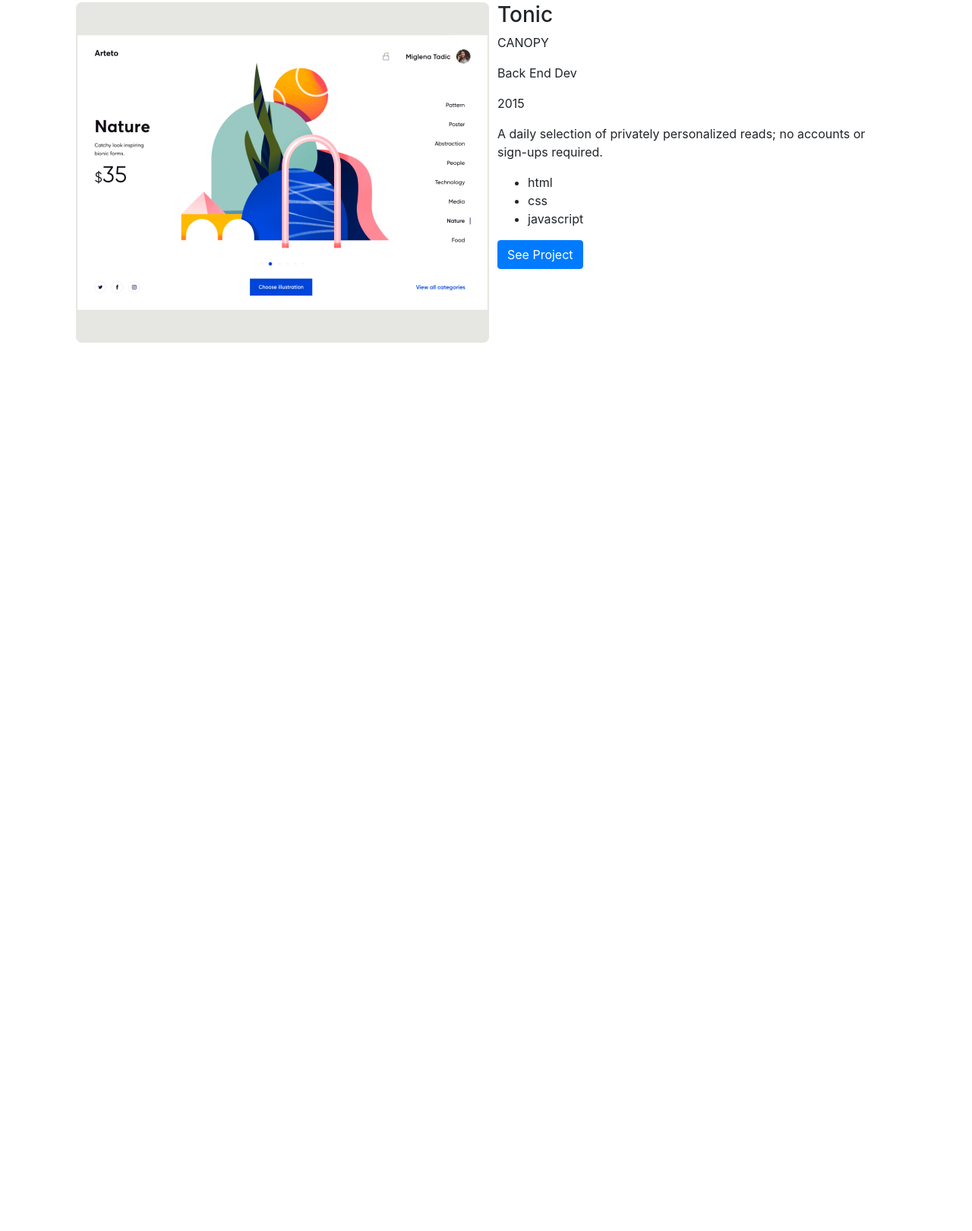
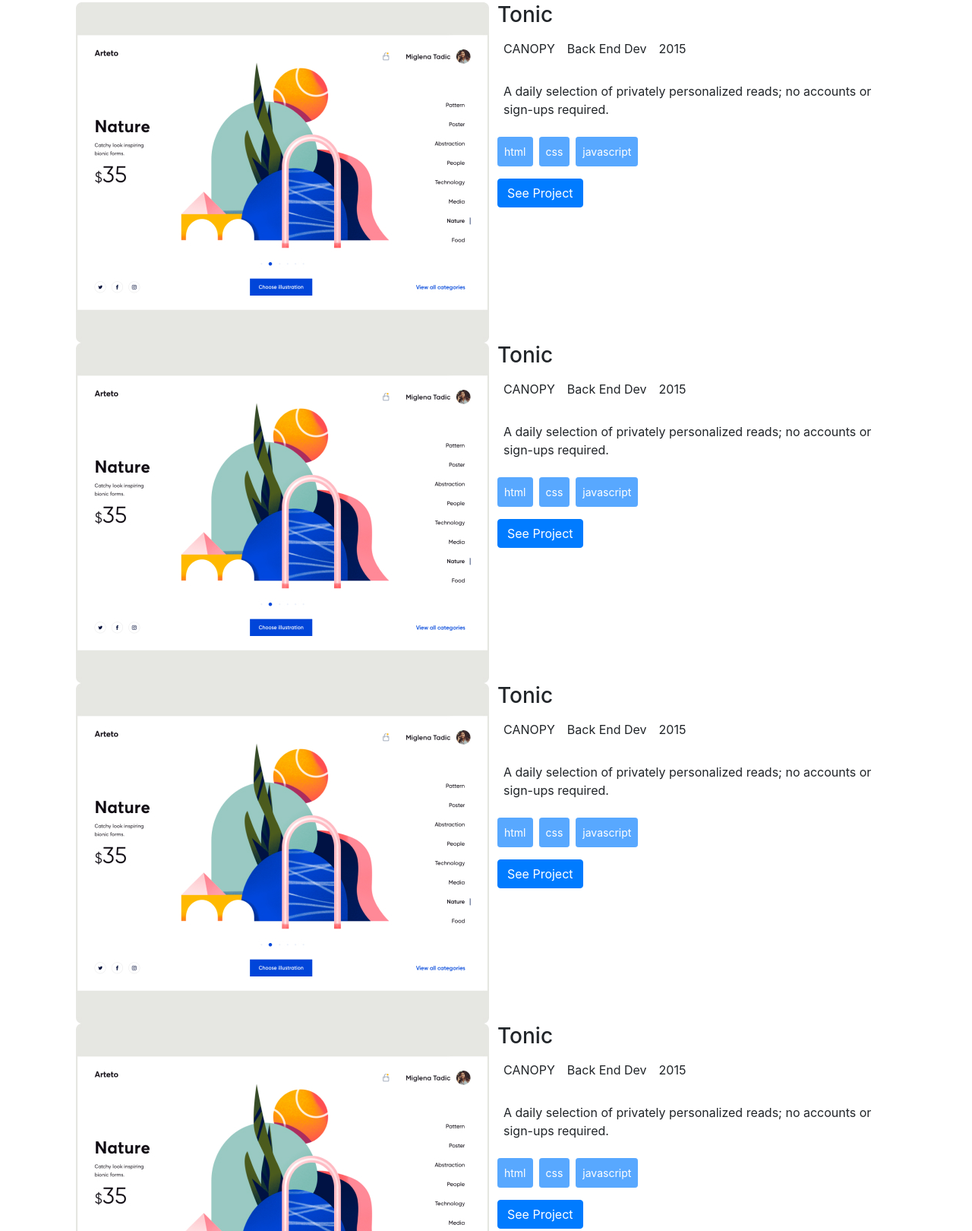
Before and after one commit to razvanso/bootstrap-portfolio, a plain HTML site: page index.html in a window 1280 px wide. Shown: the part 351-1971 px from the top of the page at 76% size. Before the commit the page ends 802 px from the top, so only its background shows below. Drawn offline with nearby package versions, Linux system fonts and the light colour scheme.

Commit message:
Add projects section

```diff
--- a/index.html
+++ b/index.html
@@ -56,24 +56,93 @@
 
   <section class="portfolio container">
 
-    <div class="row">
-      <picture class="col-6">
+    <div class="row mb-8">
+      <picture class="col-6 gap-5">
         <source srcset="images/works/project_01.main_snapshot_295w.jpg" media="(max-width: 400px)">
         <source srcset="images/works/project_01.main_snapshot_544w.jpg" media="(min-width: 400px)">
         <img src="images/works/project_01.main_snapshot_544w.jpg" alt="">
       </picture>
       <div class="col-6">
+        <h3>Tonic</h3>
+        <div class="d-flex flex-row">
+          <p class="p-2">CANOPY</p>
+          <p class="p-2">Back End Dev</p>
+          <p class="p-2">2015</p>
+        </div>
+        <p class=" p-2 card-text">A daily selection of privately personalized reads; no accounts or sign-ups required.</p>
+        <ul class="d-flex flex-row list-unstyled">
+          <li class="p-2 btn btn-primary btn-sm disabled mr-2">html</li>
+          <li class="p-2 btn btn-primary btn-sm disabled mr-2">css</li>
+          <li class="p-2 btn btn-primary btn-sm disabled mr-2">javascript</li>
+        </ul>
+        <a href="#" class="btn btn-primary">See Project</a>
+      </div>
+    </div>
 
-        <h3 class="">Tonic</h3>
+    <div class="row mb-8">
+      <picture class="col-6 gap-5">
+        <source srcset="images/works/project_01.main_snapshot_295w.jpg" media="(max-width: 400px)">
+        <source srcset="images/works/project_01.main_snapshot_544w.jpg" media="(min-width: 400px)">
+        <img src="images/works/project_01.main_snapshot_544w.jpg" alt="">
+      </picture>
+      <div class="col-6">
+        <h3>Tonic</h3>
+        <div class="d-flex flex-row">
+          <p class="p-2">CANOPY</p>
+          <p class="p-2">Back End Dev</p>
+          <p class="p-2">2015</p>
+        </div>
+        <p class=" p-2 card-text">A daily selection of privately personalized reads; no accounts or sign-ups required.</p>
+        <ul class="d-flex flex-row list-unstyled">
+          <li class="p-2 btn btn-primary btn-sm disabled mr-2">html</li>
+          <li class="p-2 btn btn-primary btn-sm disabled mr-2">css</li>
+          <li class="p-2 btn btn-primary btn-sm disabled mr-2">javascript</li>
+        </ul>
+        <a href="#" class="btn btn-primary">See Project</a>
+      </div>
+    </div>
 
-        <p>CANOPY</p>
-        <p>Back End Dev</p>
-        <p>2015</p>
-        <p class="card-text">A daily selection of privately personalized reads; no accounts or sign-ups required.</p>
-        <ul>
-          <li>html</li>
-          <li>css</li>
-          <li>javascript</li>
+    <div class="row mb-8">
+      <picture class="col-6 gap-5">
+        <source srcset="images/works/project_01.main_snapshot_295w.jpg" media="(max-width: 400px)">
+        <source srcset="images/works/project_01.main_snapshot_544w.jpg" media="(min-width: 400px)">
+        <img src="images/works/project_01.main_snapshot_544w.jpg" alt="">
+      </picture>
+      <div class="col-6">
+        <h3>Tonic</h3>
+        <div class="d-flex flex-row">
+          <p class="p-2">CANOPY</p>
+          <p class="p-2">Back End Dev</p>
+          <p class="p-2">2015</p>
+        </div>
+        <p class=" p-2 card-text">A daily selection of privately personalized reads; no accounts or sign-ups required.</p>
+        <ul class="d-flex flex-row list-unstyled">
+          <li class="p-2 btn btn-primary btn-sm disabled mr-2">html</li>
+          <li class="p-2 btn btn-primary btn-sm disabled mr-2">css</li>
+          <li class="p-2 btn btn-primary btn-sm disabled mr-2">javascript</li>
+        </ul>
+        <a href="#" class="btn btn-primary">See Project</a>
+      </div>
+    </div>
+
+    <div class="row mb-8">
+      <picture class="col-6 gap-5">
+        <source srcset="images/works/project_01.main_snapshot_295w.jpg" media="(max-width: 400px)">
+        <source srcset="images/works/project_01.main_snapshot_544w.jpg" media="(min-width: 400px)">
+        <img src="images/works/project_01.main_snapshot_544w.jpg" alt="">
+      </picture>
+      <div class="col-6">
+        <h3>Tonic</h3>
+        <div class="d-flex flex-row">
+          <p class="p-2">CANOPY</p>
+          <p class="p-2">Back End Dev</p>
+          <p class="p-2">2015</p>
+        </div>
+        <p class=" p-2 card-text">A daily selection of privately personalized reads; no accounts or sign-ups required.</p>
+        <ul class="d-flex flex-row list-unstyled">
+          <li class="p-2 btn btn-primary btn-sm disabled mr-2">html</li>
+          <li class="p-2 btn btn-primary btn-sm disabled mr-2">css</li>
+          <li class="p-2 btn btn-primary btn-sm disabled mr-2">javascript</li>
         </ul>
         <a href="#" class="btn btn-primary">See Project</a>
       </div>
```
